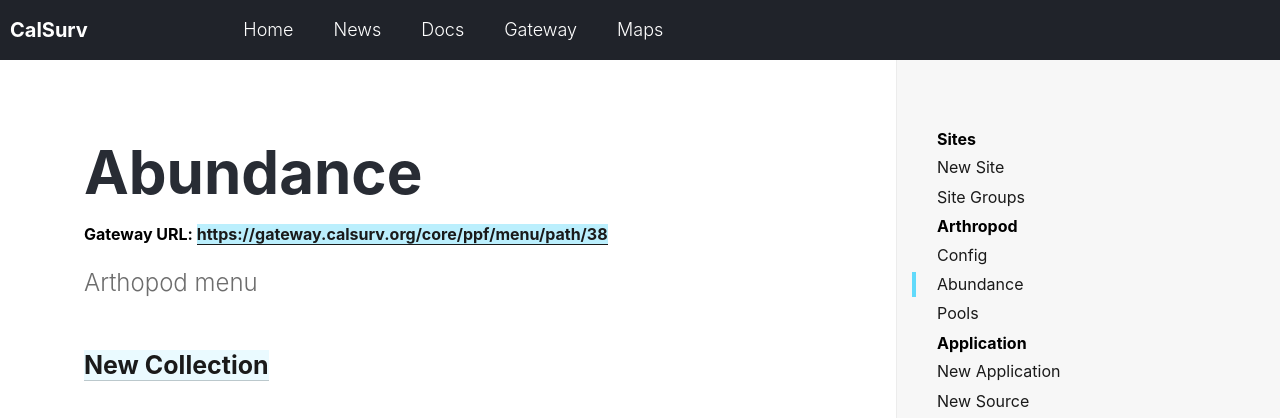
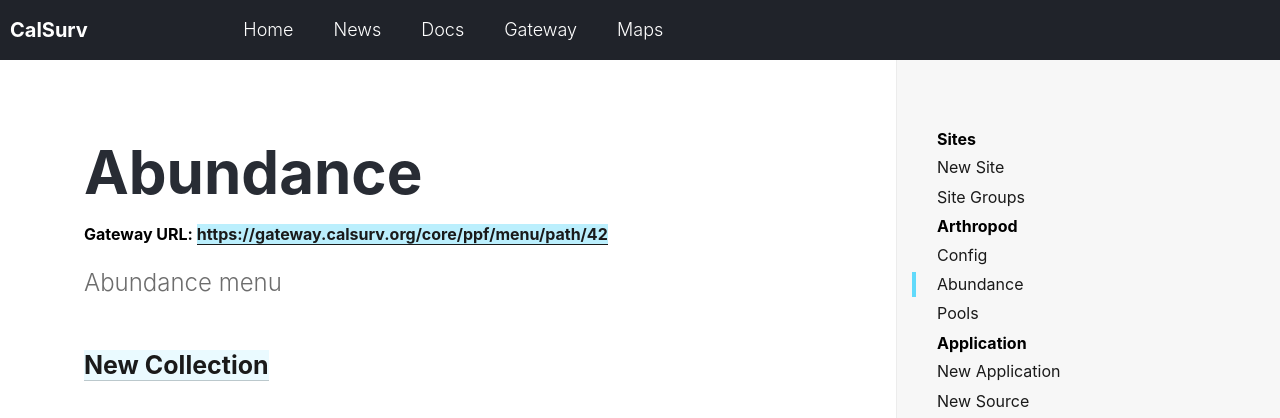
Before and after one commit to tlvaldepena/vectorsurv.org, a Jekyll site: the page built from _docs/arthropod/abundance.md, in a window 1280 px wide and 900 px high. Shown: the top 418 px of the window. Built offline with Jekyll 4.4.1, drawn with Linux system fonts in a browser that asks for light colours.

Commit message:
Update gateway URL

```diff
--- a/_docs/arthropod/abundance.md
+++ b/_docs/arthropod/abundance.md
@@ -1,8 +1,8 @@
 ---
 title: Abundance
-gateway-url: https://gateway.calsurv.org/core/ppf/menu/path/38
+gateway-url: https://gateway.calsurv.org/core/ppf/menu/path/42
 ---
-Arthopod menu
+Abundance menu
 
 ### [New Collection]({{ site.baseurl }}/docs/arthropod/collection)
 
```
